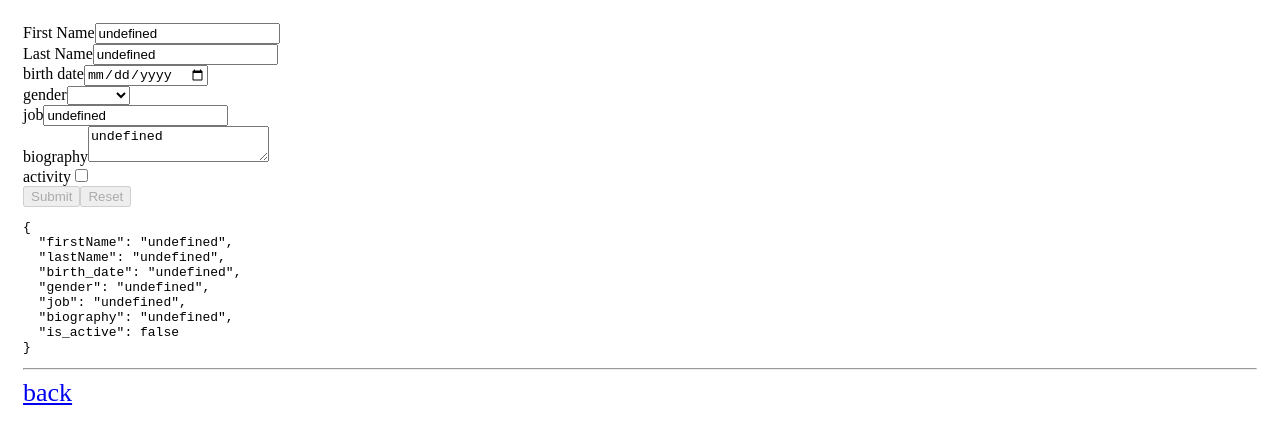
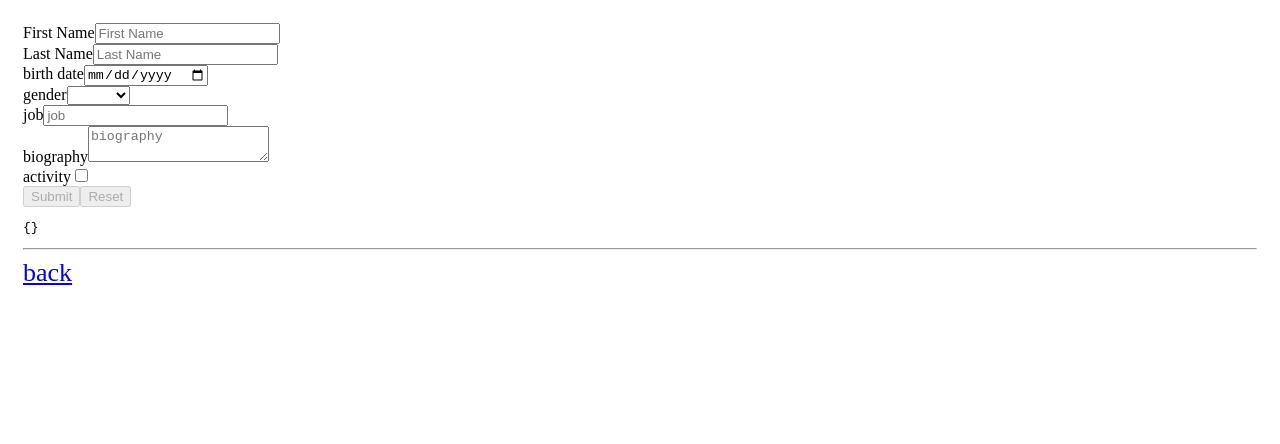
Before and after one commit to anton1408/first-experience-with-react, a React app: page /user-form/create-user in a window 1280 px wide. Shown: the top 444 px of the page. Built offline with nearby package versions, Linux system fonts and the light colour scheme; no server answers.

Commit message:
user-form: create new user

```diff
--- a/src/components/UserCard/UserCard.js
+++ b/src/components/UserCard/UserCard.js
@@ -13,7 +13,7 @@ const UserCard = props => (
     <div className="user-card__user-b-date">birth date: {props.user.birth_date}</div>
     <div className="user-card__user-gender">gender: {props.user.gender}</div>
     <div className="user-card__group-btn">
-      <Link to={`/user-form/${props.user.id}`}>
+      <Link to={`/user-page/${props.user.id}`}>
         <button className="btn user-card__details-btn">user details</button>
       </Link>
       <button
--- a/src/containers/UserForm/UserForm.js
+++ b/src/containers/UserForm/UserForm.js
@@ -7,31 +7,36 @@ import './UserForm.scss'
 
 function UserForm(props) {
   let { id } = useParams();
+  let initialFormValue = {}
+
+  const singleUser = props.singleUserData;
+  if(singleUser.first_name && !Number.isNaN(Number(id))) {
+    initialFormValue = {
+      firstName: `${singleUser.first_name}`,
+      lastName: `${singleUser.last_name}`,
+      birth_date: `${singleUser.birth_date}`,
+      gender: `${singleUser.gender}`,
+      job: `${singleUser.job}`,
+      biography: `${singleUser.biography}`,
+      is_active: Boolean(singleUser.is_active),
+    }
+  }
 
   useEffect(() => {
-    props.getSingleUserData(id);
+    if(!Number.isNaN(Number(id))) {
+      props.getSingleUserData(id);
+    }
   }, []);
 
-  const singleUser = props.singleUserData;
   const onSubmit = async values => {
-    console.log('submit')
+    console.log('submit', id)
   }
-
-  console.log("props", props)
 
   return (
     <div className="user-form">
       <Form
         onSubmit={onSubmit}
-        initialValues={{
-          firstName: `${singleUser.first_name}`,
-          lastName: `${singleUser.last_name}`,
-          birth_date: `${singleUser.birth_date}`,
-          gender: `${singleUser.gender}`,
-          job: `${singleUser.job}`,
-          biography: `${singleUser.biography}`,
-          is_active: Boolean(singleUser.is_active),
-        }}
+        initialValues={initialFormValue}
         render={({ handleSubmit, form, submitting, pristine, values }) => (
           <form onSubmit={handleSubmit}>
             <div>
@@ -104,7 +109,7 @@ function UserForm(props) {
       />
       <hr/>
       <Link
-        to={'/'}
+        to={!Number.isNaN(Number(id)) ? `/user-page/${singleUser.id}` : '/'}
         className="user-form__back-to-home"
       >
         back
--- a/src/containers/UserPage/UserPage.js
+++ b/src/containers/UserPage/UserPage.js
@@ -28,7 +28,9 @@ function UserPage(props) {
         <div className="user-details__user-biography">biography: {singleUser.biography}</div>
         <div className="user-details__user-activity">activity: {String(singleUser.is_active)}</div>
         <div className="user-details__group-btn">
-          <button className="btn user-details__edit-btn">edit information</button>
+          <Link to={`/user-form/${singleUser.id}`}>
+            <button className="btn user-card__details-btn">edit information</button>
+          </Link>
           <Link to={'/'}>
             <button
               className="btn user-details__delete-btn"
```
